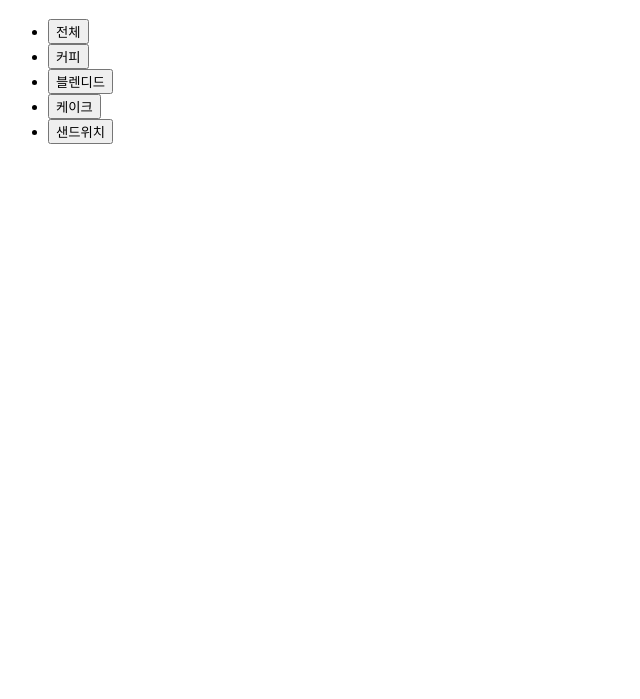
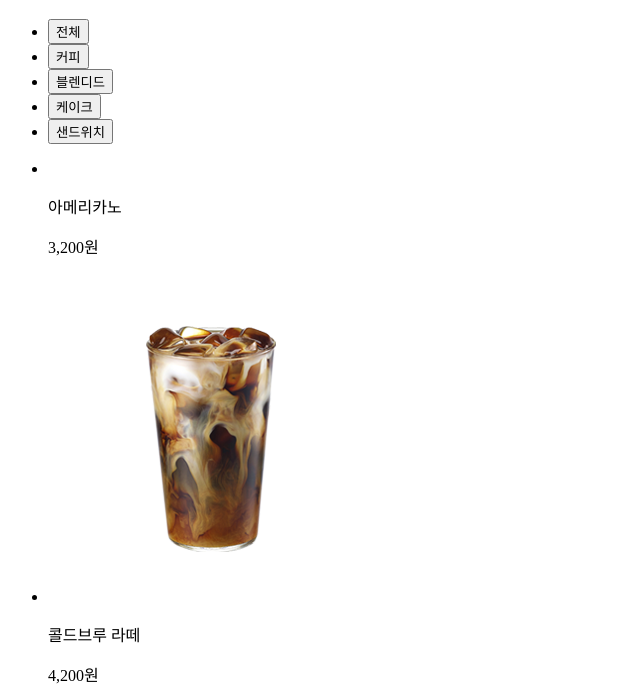
Before and after one commit to SEMIN-97/menu-list, a plain HTML site: page index.html in a window 1280 px wide. Shown: the part 70-769 px from the top of the page, without its empty margins (0-640 px from the left). Drawn offline with Linux system fonts and the light colour scheme.

Commit message:
feat: 메뉴 데이터를 불러와 페이지에 노출

```diff
--- a/index.html
+++ b/index.html
@@ -11,6 +11,7 @@
   <main id="app">
     <h1>메뉴</h1>
     <ul id="categories"></ul>
+    <ul id="menus"></ul>
   </main>
 </body>
 </html>
--- a/scripts/data.js
+++ b/scripts/data.js
@@ -6,3 +6,12 @@ export const fetchCategories = async () => {
     console.error('카테고리 정보를 불러올 수 없습니다');
   }
 }
+
+export const fetchMenus = async () => {
+    try {
+        const res = await fetch('/assets/data/menu.json');
+        return res.json();
+    } catch (e) {
+        console.error('메뉴 정보를 불러올 수 없습니다');
+    }
+}
--- a/scripts/index.js
+++ b/scripts/index.js
@@ -1,10 +1,14 @@
-import { fetchCategories } from './data.js';
+import { fetchCategories, fetchMenus } from './data.js';
 import { render } from './dom.js';
 import { createCategoryElement } from './category.js';
+import { createMenuElement } from './menu.js';
 
 document.addEventListener('DOMContentLoaded', async () => {
   const categories = await fetchCategories();
   const categoryElement = createCategoryElement(categories);
+  render('#categories', categoryElement);
 
-  render('#categories', categoryElement);
+  const menus = await fetchMenus();
+  const menuElement = createMenuElement(menus);
+  render('#menus', menuElement);
 });
--- /dev/null
+++ b/scripts/menu.js
@@ -0,0 +1,13 @@
+export const createMenuElement = (menus) => {
+  const elements = menus.map(({ id, name, price }) => (
+    `<li>
+      <img src="/assets/images/menu/${id}.png" alt="">
+      <div class="info">
+        <p class="name">${name}</p>
+        <p class="price">${price}</p>
+      </div>
+    </li>`
+  ));
+
+  return elements.join('');
+}
```
